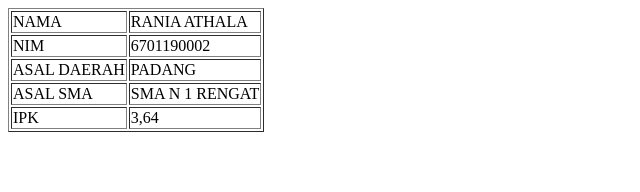
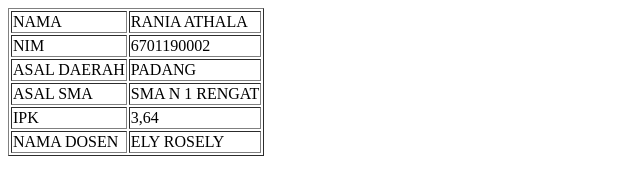
Before and after one commit to raniaathalaaa/6701190002-Assesment1pabw, a plain HTML site: page index.html in a window 1280 px wide. Shown: the whole page, without its empty margins (0-640 px from the left). Drawn offline with Linux system fonts and the light colour scheme.

Commit message:
commit4-6701190002

```diff
--- a/index.html
+++ b/index.html
@@ -26,6 +26,10 @@
         <td>IPK</td>
         <td>3,64</td>
     </tr>
+    <tr>
+        <td>NAMA DOSEN</td>
+        <td>ELY ROSELY</td>
+    </tr>
 </table>
 </body>
 </html>
```
Also changed, not shown: about.html (added, +10 -0 lines), Rania.jpeg (added).
